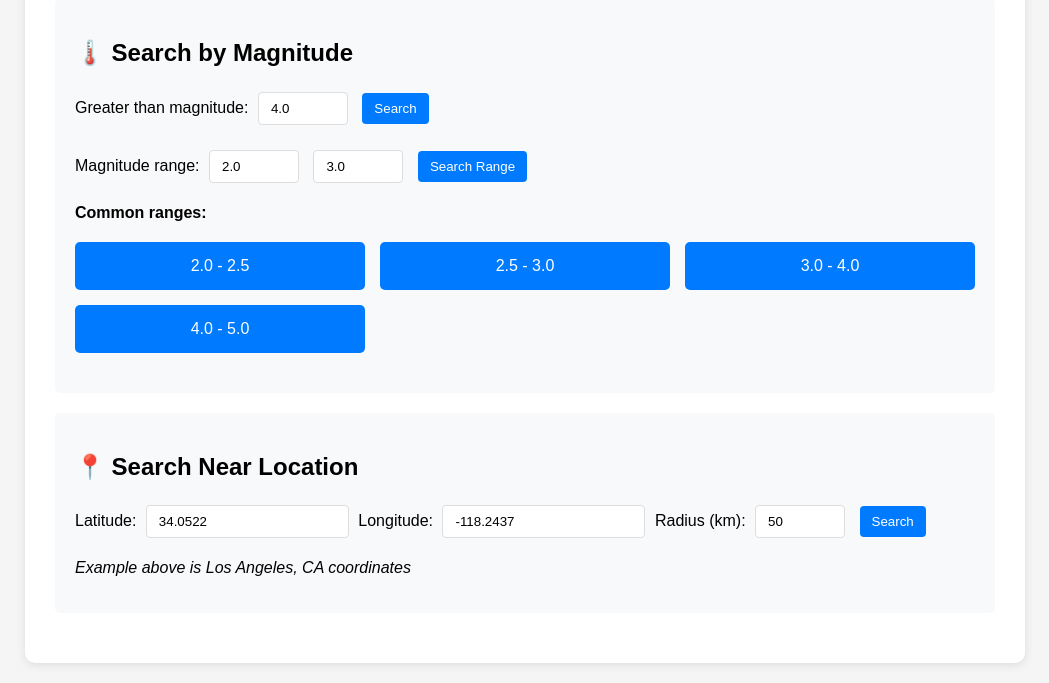
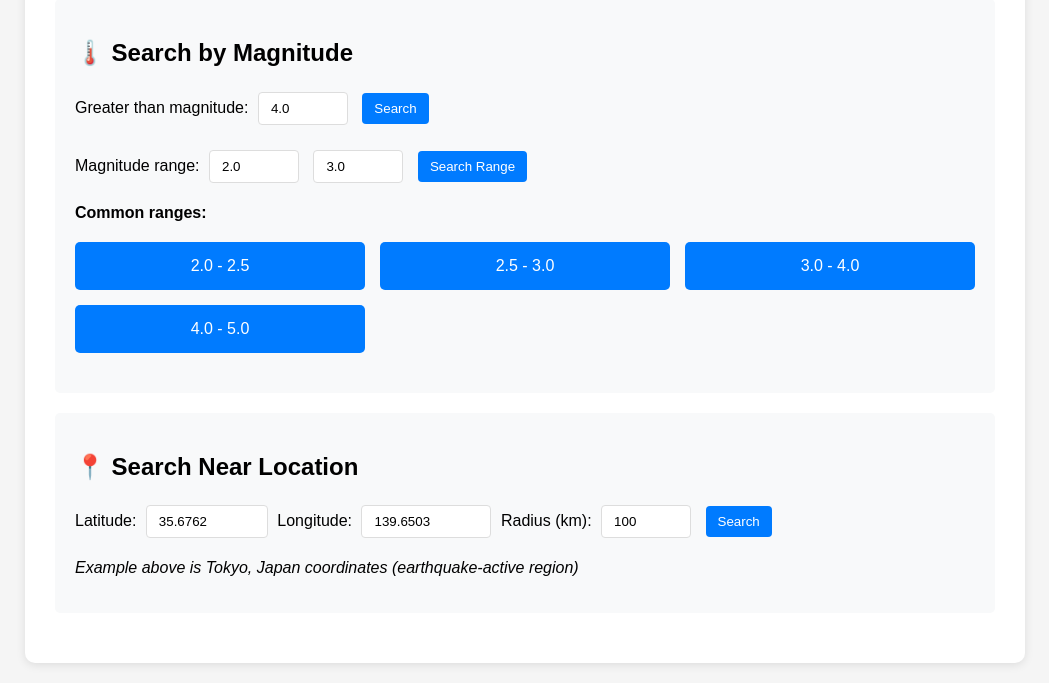
Before and after one commit to Benjination/Cloud-Computing-Big-Data, a Flask app: page /search in a window 1280 px wide. Shown: the part 366-1049 px from the top of the page, without its empty margins (115-1164 px from the left). Run offline with Flask 3, Linux system fonts and the light colour scheme.

Commit message:
Add coordinate validation and update form defaults
- Add validation for latitude (-90 to 90), longitude (-180 to 180), and radius (1-20000km)
- Update form defaults to Tokyo coordinates (earthquake-active region)
- Add min/max attributes to form inputs for better UX
- Provide clear error messages for invalid coordinates

```diff
--- a/Quiz2/app.py
+++ b/Quiz2/app.py
@@ -268,6 +268,18 @@
         longitude = float(longitude)
         radius_km = float(radius_km)
 
+        # Validate coordinate ranges based on actual earthquake data
+        # Latitude: -64.9950 to 79.2928 (actual range in database)
+        # Longitude: -179.9600 to 179.9572 (actual range in database)
+        if not (-90 <= latitude <= 90):
+            return jsonify({'status': 'error', 'message': f'Invalid latitude: {latitude}. Must be between -90 and 90.'}), 400
+
+        if not (-180 <= longitude <= 180):
+            return jsonify({'status': 'error', 'message': f'Invalid longitude: {longitude}. Must be between -180 and 180.'}), 400
+
+        if not (1 <= radius_km <= 20000):  # Reasonable radius limits
+            return jsonify({'status': 'error', 'message': f'Invalid radius: {radius_km}km. Must be between 1 and 20000 km.'}), 400
+
         conn = get_db_connection()
         cursor = conn.cursor()
 
--- a/Quiz2/templates/search.html
+++ b/Quiz2/templates/search.html
@@ -176,14 +176,14 @@
             <h2>📍 Search Near Location</h2>
             <div class="search-form">
                 <label>Latitude:</label>
-                <input type="number" id="searchLat" step="0.0001" placeholder="e.g., 34.0522" value="34.0522">
+                <input type="number" id="searchLat" step="0.0001" placeholder="e.g., 35.6762" value="35.6762" min="-90" max="90">
                 <label>Longitude:</label>
-                <input type="number" id="searchLng" step="0.0001" placeholder="e.g., -118.2437" value="-118.2437">
+                <input type="number" id="searchLng" step="0.0001" placeholder="e.g., 139.6503" value="139.6503" min="-180" max="180">
                 <label>Radius (km):</label>
-                <input type="number" id="searchRadius" min="1" max="1000" value="50">
+                <input type="number" id="searchRadius" min="1" max="1000" value="100">
                 <button onclick="searchNearLocation()">Search</button>
             </div>
-            <p><em>Example above is Los Angeles, CA coordinates</em></p>
+            <p><em>Example above is Tokyo, Japan coordinates (earthquake-active region)</em></p>
         </div>
 
         <!-- Results Area -->
```
